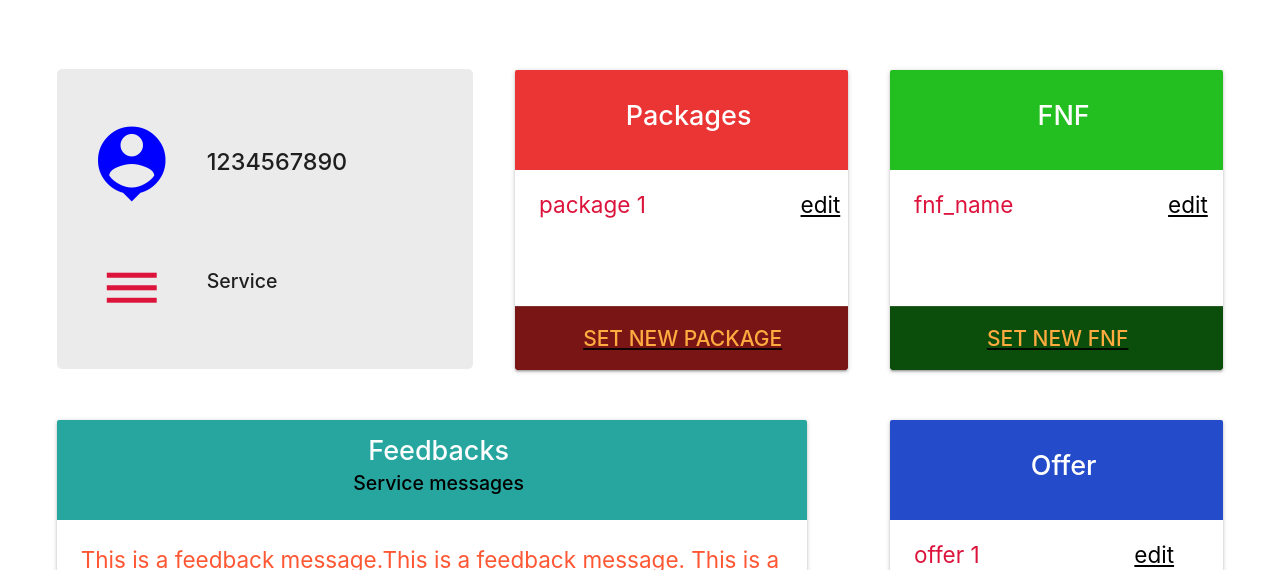
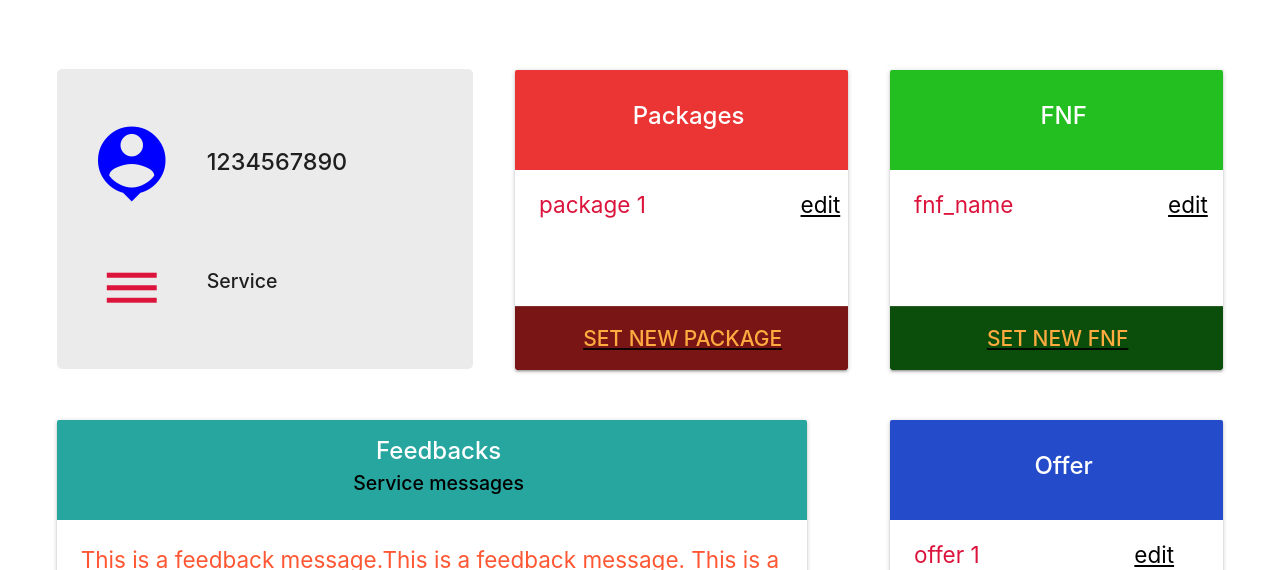
Before and after one commit to TanzimAzadNishan/Mobile-Service-Management-System, a React (Create React App) app in the folder Frontend_react_application/mobile-service-app/: page /admin/dashboard in a window 1280 px wide. Shown: the part 361-931 px from the top of the page. Built offline with nearby package versions, Linux system fonts and the light colour scheme.

Commit message:
admin ui improved

```diff
--- a/Frontend_react_application/mobile-service-app/src/components/admin/AdminDashboard.js
+++ b/Frontend_react_application/mobile-service-app/src/components/admin/AdminDashboard.js
@@ -223,7 +223,7 @@ class AdminDashboard extends Component {
                                         <a className = "btn red reply modal-trigger" href = "#write-reply">
                                             Reply
                                         </a>
-                                        <div id="write-reply" class="modal">
+                                        <div id="write-reply" className="modal">
                                             <div className="modal-content">
                                                 <h4 style = {({color : "black "})}>Reply</h4>
                                                 <form>
@@ -240,10 +240,10 @@ class AdminDashboard extends Component {
                                             </div>
                                             <div className="modal-footer">
                                                 <span className = "cancel">
-                                                    <a href="#!" class="modal-close btn red">Cancel</a>
+                                                    <button className="modal-close btn red">Cancel</button>
                                                 </span>
                                                 <span className = "send">
-                                                <a href="#!" class="modal-close btn green">Send</a>
+                                                <button className="modal-close btn green">Send</button>
                                                 </span>
                                             </div>
                                         </div>
--- a/Frontend_react_application/mobile-service-app/src/styles/admin/AdminDashboardStyle.css
+++ b/Frontend_react_application/mobile-service-app/src/styles/admin/AdminDashboardStyle.css
@@ -112,7 +112,7 @@
     padding-right: 10px;
     padding-top: 30px;
     height: 100px;
-    font-size: 1.8rem;
+    font-size: 1.6rem;
     font-weight: 500;
     text-align: center;
 }
@@ -174,7 +174,7 @@
     padding-right: 10px;
     padding-top: 30px;
     height: 100px;
-    font-size: 1.8rem;
+    font-size: 1.6rem;
     font-weight: 500;
     text-align: center;
 }
@@ -248,7 +248,7 @@
     padding-right: 10px;
     padding-top: 15px;
     height: 100px;
-    font-size: 1.8rem;
+    font-size: 1.6rem;
     font-weight: 500;
     text-align: center;
 }
@@ -329,7 +329,7 @@
     padding-right: 10px;
     padding-top: 30px;
     height: 100px;
-    font-size: 1.8rem;
+    font-size: 1.6rem;
     font-weight: 500;
     text-align: center;
 }
```
